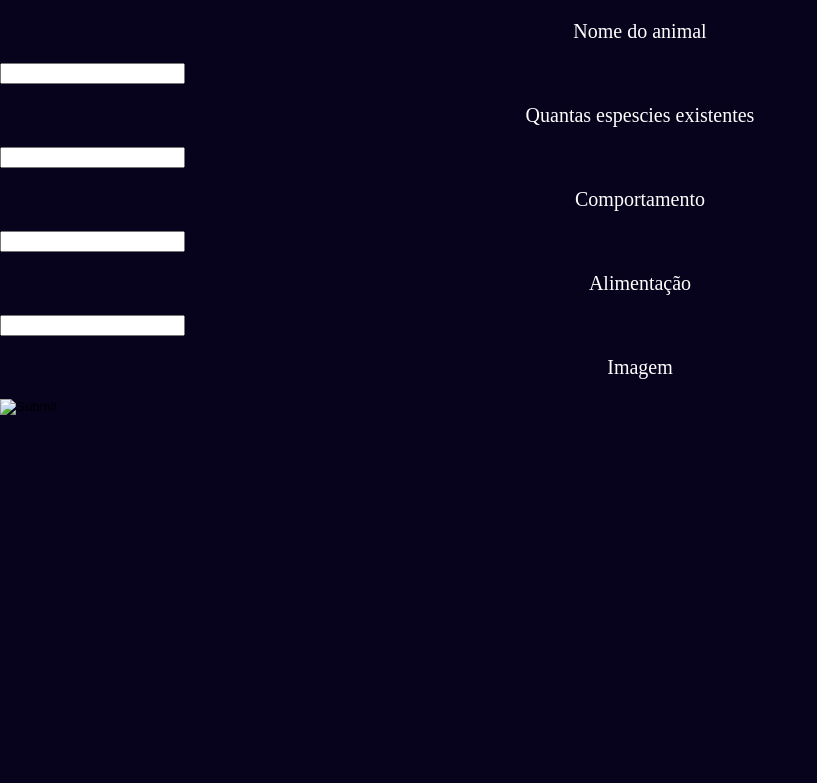
After one commit to VitorAlmeidaDuarte/API-Animal-FrontEnd, a Flask app: page /cadastro/animal in a window 1280 px wide. The commit adds this page. Shown: the top 783 px of the page, without its empty margins (0-817 px from the left). Run offline with Flask 2, Linux system fonts and the light colour scheme.

Commit message:
Refazendo a pagina do admin. Retirado DataTable motivo: muita incompatibilidade com flask. Começando a fazer a pagina de adicionar animal

```diff
--- a/app.py
+++ b/app.py
@@ -69,32 +69,38 @@ def create_app(condig_name):
     @app.route('/admin')
     @login_required
     def admin():
-        animais = Animals.query.all()
-
-        return render_template('/admin.html', animais=animais)
+        return render_template('/admin.html')
 
 
-    @app.route("/Cadastro/animal", methods=["POST"])
+    '''@app.route('/cadastro/animal', methods=['GET'])
+    def register_animal_template():
+        return render_template('')'''
+
+    @app.route("/cadastro/animal", methods=["POST", "GET"])
     def register_animal():
-        body = request.get_json()
 
-        user_verify = UsersManage.verify_user(body["nome"], body["password"])
+        if request.method == 'POST':
+            body = request.get_json()
 
-        if user_verify == True:
-            AnimalsManage.insert_animal_banco(
-                body["nomeAnimal"],
-                body["qtnEspecies"],
-                body["comportamento"],
-                body["alimentacao"],
-            )
+            user_verify = UsersManage.verify_user(body["nome"], body["password"])
 
-            return {
-                "Sucesso": "Animal adicionado, não esqueça de adicionar uma foto dele :)"
-            }
+            if user_verify == True:
+                AnimalsManage.insert_animal_banco(
+                    body["nomeAnimal"],
+                    body["qtnEspecies"],
+                    body["comportamento"],
+                    body["alimentacao"],
+                )
+
+                return {
+                    "Sucesso": "Animal adicionado, não esqueça de adicionar uma foto dele :)"
+                }
+
+            else:
+                return {"ERROR": "usuario não encontrado"}
 
         else:
-            return {"ERROR": "usuario não encontrado"}
-
+            return render_template('adcionar_animal.html')
 
     @app.route('/Animal/adicionar-foto', methods=['POST'])
     def adicionar_foto():
--- a/static/app.js
+++ /dev/null
@@ -1,6 +0,0 @@
-$(document).ready(function () {
-    $('#table_animasl').DataTable( {
-        "pagingType": "full_numbers",
-        "lengthMenu": [ 10, 25, 50, 75, 100 ]
-    } );
-});
--- a/static/style.css
+++ b/static/style.css
@@ -201,15 +201,33 @@ body{
   line-height: 950px;
 }
 
+.button-admin-CRUD button[type = "submit"]{
+  border:0;
+  background: none;
+  display: block;
+  margin: 20px auto;
+  text-align: center;
+  border: 2px solid #0400ff;
+  padding: 14px 40px;
+  outline: none;
+  color: rgb(255, 255, 255);
+  border-radius: 24px;
+  transition: 0.25s;
+  cursor: pointer;
+  margin-left: 40px;
+  margin-top: 540px;
+}
 
+.button-admin-CRUD button[type = "submit"]:hover{
+  background: #0051ff;
+}
 
-
-.admin-table-form tr{
+.box_form_add_animal p {
+  border:0;
+  background: none;
+  display: block;
+  margin: 20px auto;
+  text-align: center;
   color: rgb(255, 255, 255);
+  font-size: 20;
 }
-.admin-table-form table{
-  margin-left: auto;
-  margin-right: auto;
-  margin-top: auto;
-  text-align: center;
-}
--- /dev/null
+++ b/templates/adcionar_animal.html
@@ -0,0 +1,25 @@
+<html lang="pt-br">
+    <head>
+      <meta charset="utf-8">
+      <title>Animal</title>
+      <link rel="stylesheet" href="{{ url_for('static', filename='style.css') }}">
+    </head>
+    <body>
+        <form class="box_form_add_animal" action="/register_animal" method="post">
+        <p>Nome do animal</p>
+        <input type="text" name="nomeAnimal">
+
+        <p>Quantas espescies existentes</p>
+        <input type="text" name="qtn_especies">
+
+        <p>Comportamento</p>
+        <input type="text" name="comportamento"></input>
+
+        <p>Alimentação</p>
+        <input type="text" name="alimentacao">
+
+        <p>Imagem</p>
+        <input type="image" name="imagem">
+    </form>
+    </body>
+</html>
--- a/templates/animal_inf.html
+++ b/templates/animal_inf.html
@@ -1,4 +1,4 @@
-<html>
+<html lang="pt-br">
     <head>
       <meta charset="utf-8">
       <title>Animais</title>
--- a/templates/index.html
+++ b/templates/index.html
@@ -1,5 +1,5 @@
 
-<html>
+<html lang="pt-br">
     <head>
       <meta charset="utf-8">
       <title>Animais</title>
--- a/templates/login.html
+++ b/templates/login.html
@@ -1,4 +1,4 @@
-<html>
+<html lang="pt-br">
     <head>
       <meta charset="utf-8">
       <title>Animal</title>
```
Also changed, not shown: templates/admin.html (+12 -48 lines).
